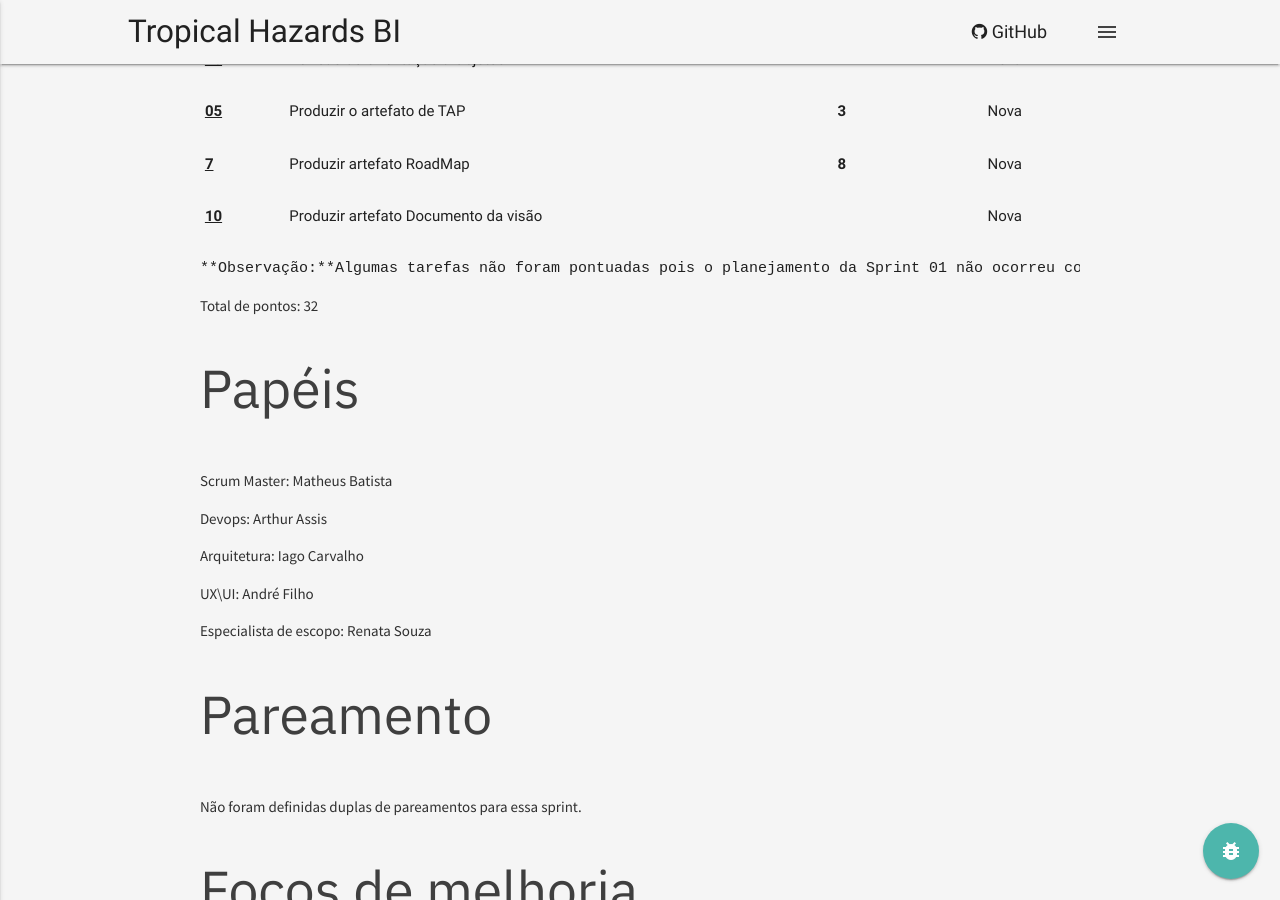
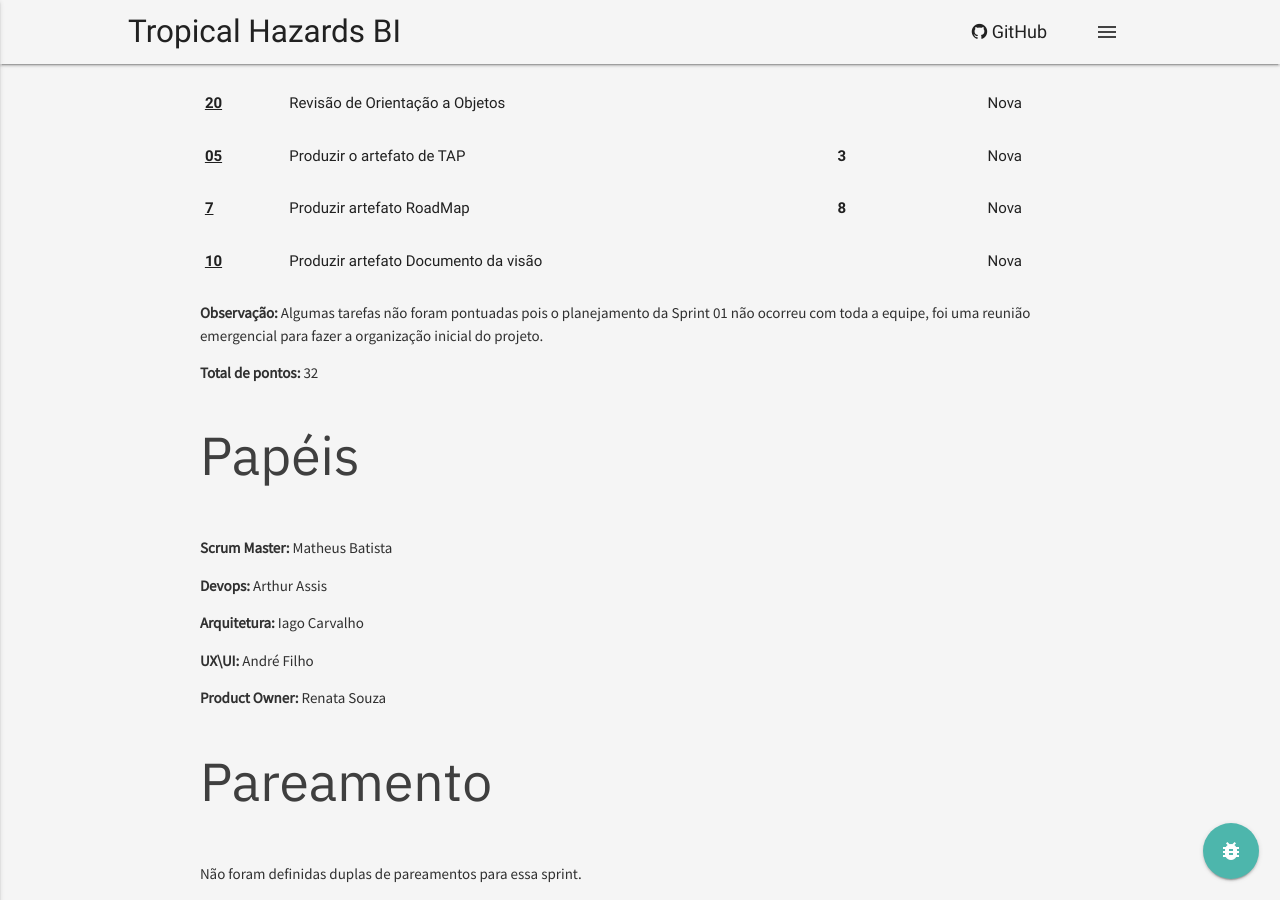
Before and after one commit to fga-eps-mds/2018.1-TropicalHazards-BI, a Jekyll site: the page built from docs/wiki/R1/sprint_01/sprint_01_planning.md, in a window 1280 px wide and 900 px high, scrolled down 927 px. Built offline with Jekyll 4.4.1, drawn with Linux system fonts in a browser that asks for light colours; our own code applies the rules of GitHub Pages for plain Markdown files.

Commit message:
[DOC] improve docs of sprint 01

```diff
--- a/docs/wiki/R1/sprint_01/sprint_01_planning.md
+++ b/docs/wiki/R1/sprint_01/sprint_01_planning.md
@@ -1,11 +1,11 @@
 # Planejamento da [Sprint 01](https://github.com/fga-gpp-mds/2018.1-Grupo3/milestone/2)
 
-### Foco
-Fechar documentação referente ao escopo do projeto e fazer treinamentos.
+## Foco
+<p>Fechar documentação referente ao escopo do projeto e fazer treinamentos.</p>
 
 ## Datas
-**Data de início:** 12/03/2018
-**Data de termino:** 17/03/2018
+<b>Data de início:</b> 12/03/2018
+<b>Data de termino:</b> 17/03/2018
 
 ## Backlog
 
@@ -86,20 +86,21 @@ Fechar documentação referente ao escopo do projeto e fazer treinamentos.
   </tbody>
 </table>
 
-    **Observação:**Algumas tarefas não foram pontuadas pois o planejamento da Sprint 01 não ocorreu com toda a equipe, foi uma reunião emergencial para fazer a organização inicial do projeto.
 
-**Total de pontos**: 32
+<b>Observação:</b> Algumas tarefas não foram pontuadas pois o planejamento da Sprint 01 não ocorreu com toda a equipe, foi uma reunião emergencial para fazer a organização inicial do projeto.
+
+<b>Total de pontos:</b> 32
 
 ## Papéis
-Scrum Master: Matheus Batista
+<b>Scrum Master:</b> Matheus Batista
 
-Devops: Arthur Assis
+<b>Devops:</b> Arthur Assis
 
-Arquitetura: Iago Carvalho
+<b>Arquitetura:</b> Iago Carvalho
 
-UX\UI: André Filho
+<b>UX\UI:</b> André Filho
 
-Especialista de escopo: Renata Souza
+<b>Product Owner:</b> Renata Souza
 
 ## Pareamento
 
```
Also changed, not shown: docs/wiki/R1/sprint_01/sprint_01_review.md (+23 -17 lines).
